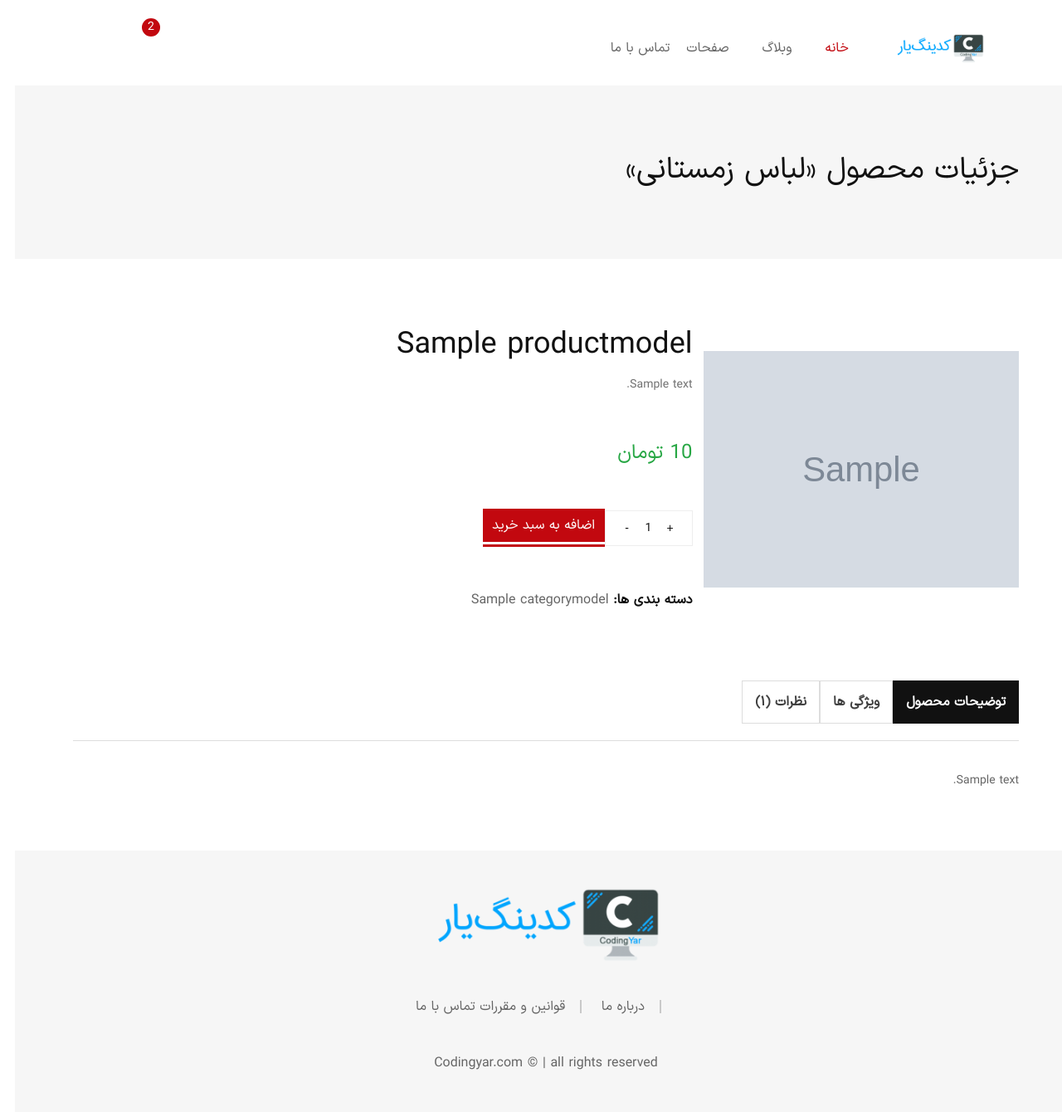
After one commit to alisharafi88/online_shop2, a Django app: page /1 in a window 1280 px wide. The commit adds this page. Shown: the whole page at 83% size. Run offline with Django 4.2, Linux system fonts and the light colour scheme; tables that the repository leaves empty hold one stand-in row (values such as "Sample post"); grey boxes marked "Sample" are stand-in pictures; some libraries are stand-ins or nearby versions; some web fonts are replaced.

Commit message:
add product detail

```diff
--- /dev/null
+++ b/products/templates/product/product_detail.html
@@ -0,0 +1,183 @@
+{% extends '_base.html' %}
+{% load i18n %}
+
+{% block title %}
+	{% translate 'Product Detail' %}
+{% endblock %}
+
+{% block content %}
+        <!-- Breadcrumb area Start -->
+        <div class="breadcrumb-area bg-color ptb--90" data-bg-color="#f6f6f6">
+            <div class="container">
+                <div class="row">
+                    <div class="col-12">
+                        <div class="d-flex justify-content-between align-items-center flex-sm-row flex-column">
+                            <h1 class="page-title">جزئیات محصول «لباس زمستانی»</h1>
+                        </div>
+                    </div>
+                </div>
+            </div>
+        </div>
+        <!-- Breadcrumb area End -->
+
+        <!-- Main Content Wrapper Start -->
+        <div class="main-content-wrapper">
+            <div class="page-content-inner ptb--80">
+                <div class="container">
+                    <div class="row no-gutters mb--80">
+                        <div class="col-12 col-sm-4 product-main-image d-flex align-content-center">
+                            <img class="m-auto" style="max-height: 400px;" src="{{ product.cover.url }}" alt="">
+                        </div>
+                        <div class="col-12 col-sm-8 product-main-details mt-md--50">
+                            <div class="product-summary pl-lg--30 pl-md--0 text-right p-4">
+                                <h3 class="product-title mb--20">{{ product.title }}</h3>
+                                <p class="product-short-description mb--20">
+	                                {{product.short_description}}
+                                </p>
+                                <div class="my-5 py-5 product-price-wrapper mb--25">
+                                    <span class="money text-success">{{ product.price }} تومان</span>
+{#                                    <span class="price-separator">-</span>#}
+{#                                    <span class="money old-price text-danger">۲۱۰,۰۰۰ تومان</span>#}
+                                </div>
+                                <div class="product-action d-flex align-items-sm-center align-content-center mb--30">
+                                    <div class="quantity-wrapper d-flex justify-content-start">
+                                        <div class="quantity">
+                                            <input type="number" class="quantity-input" name="qty" id="qty" value="1" min="1">
+                                        </div>
+                                    </div>
+                                    <button type="button" class="btn btn-small btn-bg-red btn-color-white btn-hover-2" onclick="window.location.href='cart.html'">
+                                        اضافه به سبد خرید
+                                    </button>
+                                </div>
+                                <div class="product-footer-meta mt-5 pt-5">
+                                    <p><span class="m-0">دسته بندی ها:</span>
+	                                    {{ product.category }}
+{#                                        <a href="shop.html">لباس</a>,#}
+{#                                        <a href="shop.html">تابستانی</a>,#}
+{#                                        <a href="shop.html">گرم</a>,#}
+{#                                        <a href="shop.html">زنانه</a>#}
+                                    </p>
+                                </div>
+                            </div>
+                        </div>
+                    </div>
+                    <div class="row justify-content-center">
+                        <div class="col-12">
+                            <div class="product-data-tab tab-style-3">
+                                <div class="nav nav-tabs product-data-tab__head" id="product-tab" role="tablist">
+                                    <a class="m-0 product-data-tab__link nav-link active" id="nav-description-tab" data-toggle="tab" href="#nav-description" role="tab" aria-selected="true">
+                                        <span>توضیحات محصول</span>
+                                    </a>
+                                    <a class="m-0 product-data-tab__link nav-link" id="nav-info-tab" data-toggle="tab" href="#nav-info" role="tab" aria-selected="true">
+                                        <span>ویژگی ها</span>
+                                    </a>
+                                    <a class="m-0 product-data-tab__link nav-link" id="nav-reviews-tab" data-toggle="tab" href="#nav-reviews" role="tab" aria-selected="true">
+                                        <span>نظرات (۱)</span>
+                                    </a>
+                                </div>
+                                <div class="tab-content product-data-tab__content" id="product-tabContent">
+                                    <div class="tab-pane fade show active" id="nav-description" role="tabpanel" aria-labelledby="nav-description-tab">
+                                        <div class="product-description text-justify">
+                                            <p>{{ product.description|safe }}</p>
+
+                                        </div>
+                                    </div>
+                                    <div class="tab-pane text-right" id="nav-info" role="tabpanel" aria-labelledby="nav-info-tab">
+                                        <div class="table-content table-responsive">
+                                            <table class="table shop_attributes">
+                                                <tbody>
+                                                    <tr>
+                                                        <th>وزن</th>
+                                                        <td>۴۳۰ گرم</td>
+                                                    </tr>
+                                                    <tr>
+                                                        <th>سایز</th>
+                                                        <td>XL</td>
+                                                    </tr>
+                                                    <tr>
+                                                        <th>رنگ</th>
+                                                        <td>
+                                                            <a href="shop-sidebar.html">مشکی</a>,
+                                                            <a href="shop-sidebar.html">سبز</a>,
+                                                            <a href="shop-sidebar.html">قرمز</a>,
+                                                            <a href="shop-sidebar.html">نارنجی</a>,
+                                                        </td>
+                                                    </tr>
+                                                </tbody>
+                                            </table>
+                                        </div>
+                                    </div>
+                                    <div class="tab-pane fade" id="nav-reviews" role="tabpanel" aria-labelledby="nav-reviews-tab">
+                                        <div class="product-reviews">
+                                            <h3 class="review__title">۱ نظر برای لباس تابستانی</h3>
+                                            <ul class="review__list">
+                                                <li class="review__item">
+                                                    <div class="review__container">
+                                                        <div class="review__text">
+                                                            <div class="d-flex flex-sm-row flex-row">
+                                                                <img src="assets/img/others/comment-1.jpg" alt="Review Avatar" class="review__avatar">
+                                                                <div>
+                                                                    <div class="review__meta">
+                                                                        <strong class="review__author px-4">علی علوی</strong>
+                                                                        <span class="review__dash">-</span>
+                                                                        <span class="review__published-date">۱۲ مرداد ۱۴۰۱</span>
+                                                                    </div>
+                                                                    <div class="product-rating">
+                                                                        <div class="m-0 star-rating star-five">
+                                                                            <span>Rated <strong class="rating">5.00</strong> out of 5</span>
+                                                                        </div>
+                                                                    </div>
+                                                                </div>
+                                                            </div>
+                                                            <p class="review__description text-right px-4">
+                                                                از خرید خودم راضی هستم. واقعا خیلی خوب بسته بندی شده بود و همینطور سر زمان رسید. واقعا نسبت به قیمت خیلی می ارزه.
+                                                            </p>
+                                                        </div>
+                                                    </div>
+                                                </li>
+                                            </ul>
+                                            <div class="review-form-wrapper">
+                                                <div class="row">
+                                                    <div class="border-top py-5 w-100"></div>
+                                                    <div class="col-lg-8 m-auto">
+                                                        <span class="reply-title pull-right">نظر خود را بنویسید</span>
+                                                        <br>
+                                                        <form action="#" class="form text-right">
+                                                            <div class="form-notes mb--20">
+                                                                <p class="my-3"><span class="required">*</span>ایمیل شما برای دیگران نشان داده نمیشود.</p>
+                                                            </div>
+                                                            <div class="form__group mb--10">
+                                                                <label class="form__label d-block" for="email">متن نظر شما<span class="required">*</span></label>
+                                                                <textarea name="review" id="review" class="form__input form__input--textarea"></textarea>
+                                                            </div>
+                                                            <div class="form__group mb--20">
+                                                                <label class="form__label d-block" for="name">نام شما<span class="required">*</span></label>
+                                                                <input type="text" name="name" id="name" class="form__input">
+                                                            </div>
+                                                            <div class="form__group mb--20">
+                                                                <label class="form__label d-block" for="email">ایمیل شما<span class="required">*</span></label>
+                                                                <input type="email" name="email" id="email" class="form__input">
+                                                            </div>
+                                                            <div class="form__group">
+                                                                <div class="form-row">
+                                                                    <div class="col-12">
+                                                                        <input type="submit" value="ارسال" class="btn-submit">
+                                                                    </div>
+                                                                </div>
+                                                            </div>
+                                                        </form>
+                                                    </div>
+                                                </div>
+                                            </div>
+                                        </div>
+                                    </div>
+                                </div>
+                            </div>
+                        </div>
+                    </div>
+                </div>
+            </div>
+        </div>
+        <!-- Main Content Wrapper End -->
+
+{% endblock %}
--- a/products/templates/product/product_list.html
+++ b/products/templates/product/product_list.html
@@ -35,7 +35,7 @@
                                       <div class="ShoppingYar-product">
                                           <div class="product-inner">
                                               <figure class="product-image">
-                                                  <a href="product-details.html">
+                                                  <a href="{% url 'product_detail' product.id %}">
                                                       <img src="{{ product.cover.url }}" alt="Products">
                                                   </a>
                                                   <div class="ShoppingYar-product-action">
@@ -48,7 +48,7 @@
                                               </figure>
                                               <div class="product-info">
                                                   <h3 class="product-title mb--15">
-                                                      <a href="product-details.html">{{ product.title }}</a>
+                                                      <a href="{% url 'product_detail' product.id %}">{{ product.title }}</a>
                                                   </h3>
                                                   <div class="product-price-wrapper mb--30">
                                                       <span class="money">{{product.price}} {% translate 'Toman' %}</span>
--- a/products/urls.py
+++ b/products/urls.py
@@ -1,8 +1,9 @@
 from django.urls import path
 
-from .views import ProductListView
+from . import views
 
 
 urlpatterns = [
-    path('', ProductListView.as_view(), name='product_list')
+    path('', views.ProductListView.as_view(), name='product_list'),
+    path('<int:pk>', views.ProductDetailView.as_view(), name='product_detail'),
 ]
--- a/products/views.py
+++ b/products/views.py
@@ -8,3 +8,9 @@ class ProductListView(generic.ListView):
     model = ProductModel
     template_name = 'product/product_list.html'
     context_object_name = 'products'
+
+
+class ProductDetailView(generic.DetailView):
+    model = ProductModel
+    template_name = 'product/product_detail.html'
+    context_object_name = 'product'
```
Also changed, not shown: products/models.py (line endings or trailing spaces).
